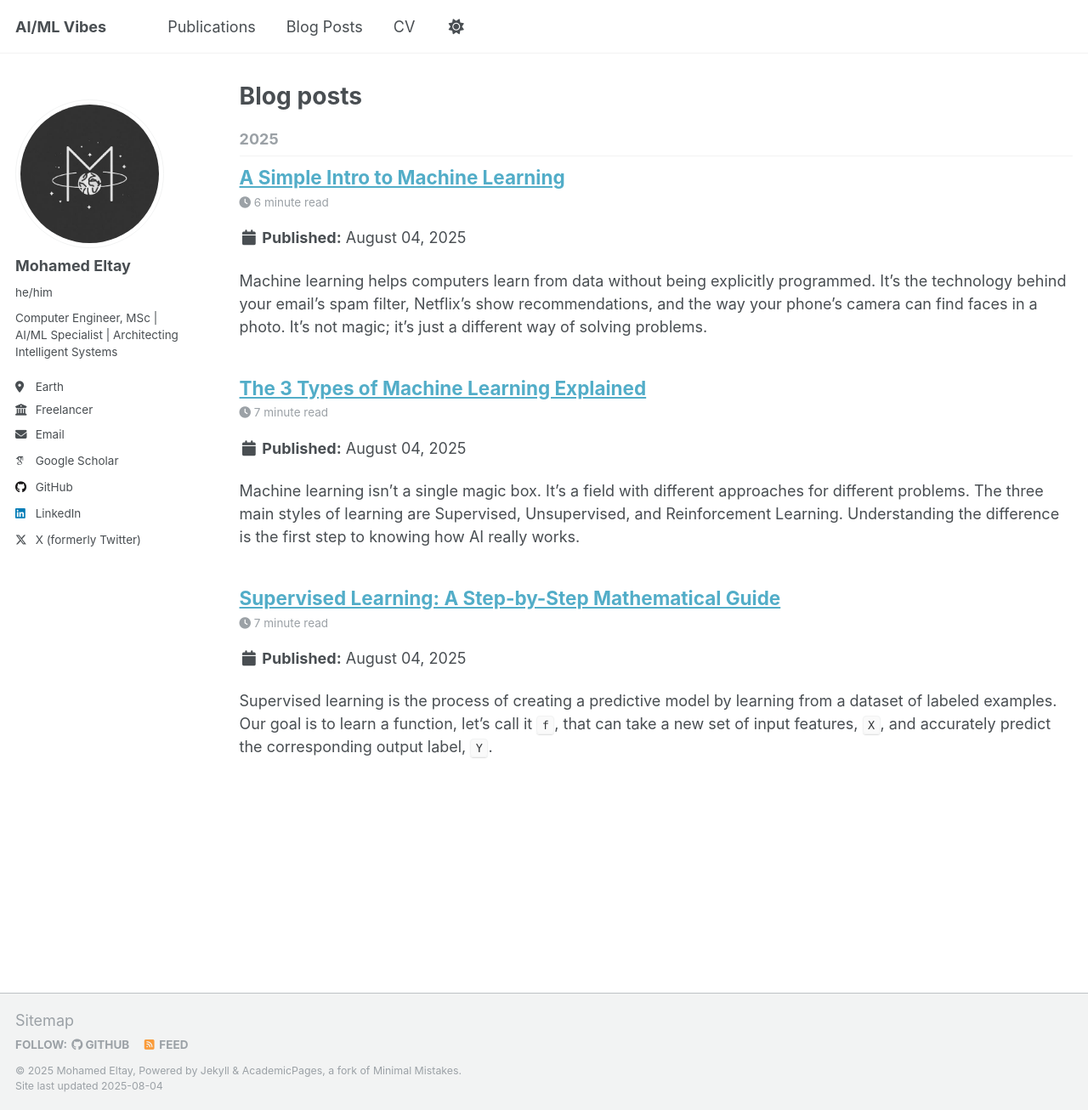
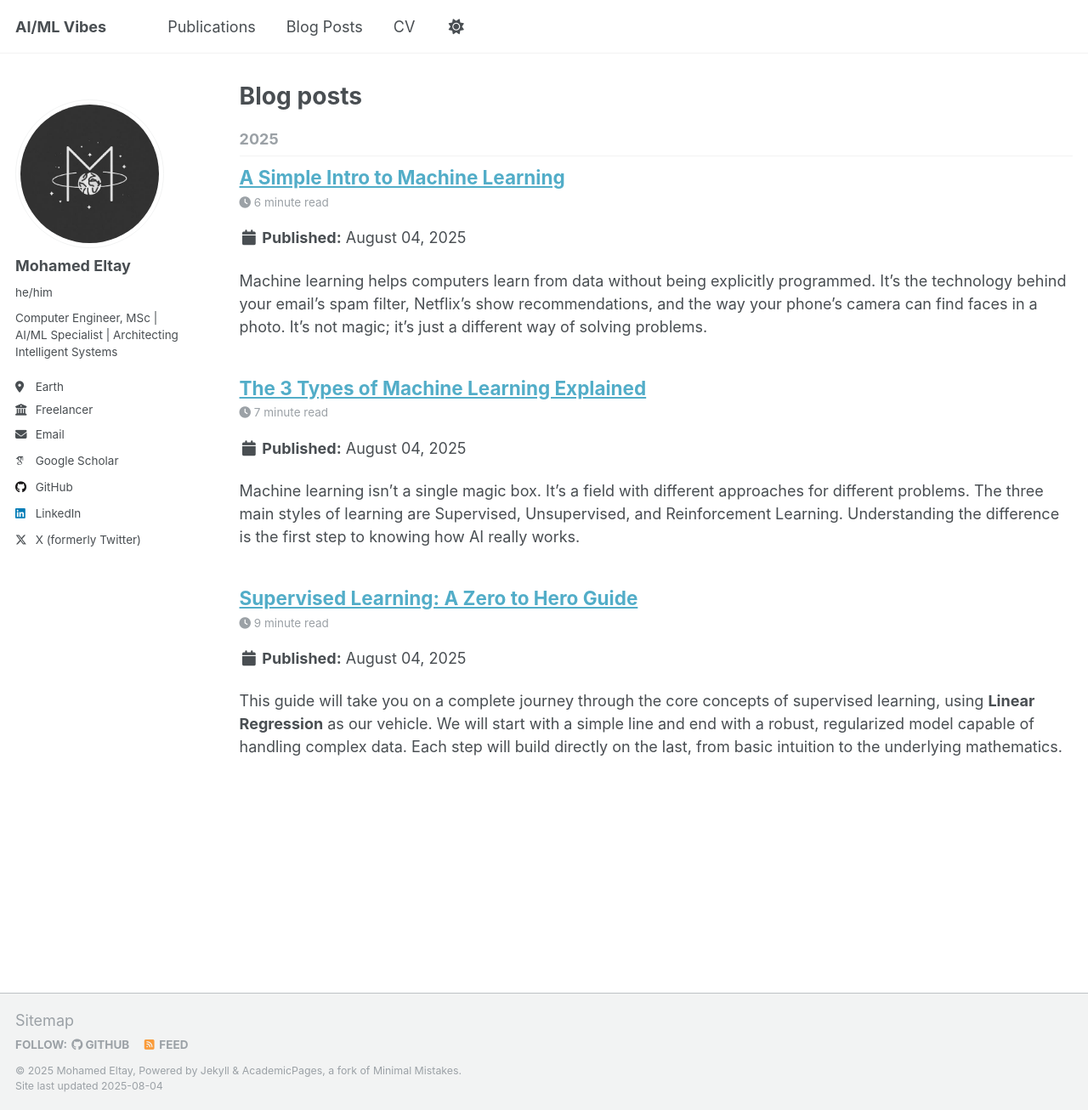
Before and after one commit to eltay89/eltay89.github.io, a Jekyll site: the page built from _pages/year-archive.html, in a window 1280 px wide and 1306 px high. Shown: the whole window at 85% size. Built offline with Jekyll 4.4.1, drawn with Linux system fonts in a browser that asks for light colours; some web fonts are replaced; a script that is not in the unit is left out; some of the changed lines change nothing that is shown.

Commit message:
Update 2025-08-04-deep-dive-supervised-learning.md

````diff
--- a/_posts/2025-08-04-deep-dive-supervised-learning.md
+++ b/_posts/2025-08-04-deep-dive-supervised-learning.md
@@ -1,7 +1,7 @@
 ---
-title: 'Supervised Learning: A Step-by-Step Mathematical Guide'
+title: 'Supervised Learning: A Zero to Hero Guide'
 date: 2025-08-04
-permalink: /posts/2024/05/supervised-learning-math-guide/
+permalink: /posts/2024/05/supervised-learning-zero-to-hero/
 tags:
   - machine-learning
   - supervised-learning
@@ -9,47 +9,27 @@
   - mathematics
   - theory
   - gradient-descent
+  - regularization
 ---
 
-Supervised learning is the process of creating a predictive model by learning from a dataset of labeled examples. Our goal is to learn a function, let's call it `f`, that can take a new set of input features, `X`, and accurately predict the corresponding output label, `Y`.
+This guide will take you on a complete journey through the core concepts of supervised learning, using **Linear Regression** as our vehicle. We will start with a simple line and end with a robust, regularized model capable of handling complex data. Each step will build directly on the last, from basic intuition to the underlying mathematics.
 
-This guide will walk you through the "how" and "why" of this process, focusing on the fundamental algorithm: **Linear Regression**. We will build it step-by-step, from the initial idea to the final optimization equations.
+## The Journey Ahead
 
-### The Scenario: Predicting House Prices
-
-To make this concrete, let's use a simple goal: **predicting the price of a house based on its size (square footage).**
-
-We have a dataset of houses where we know both the size and the price it sold for.
-
-| Size (sq. ft.), `x` | Price ($1000s), `y` |
-|---------------------|---------------------|
-| 2104                | 400                 |
-| 1600                | 330                 |
-| 2400                | 369                 |
-| 1416                | 232                 |
-| ...                 | ...                 |
-
-Our task is to create a model that, given a new house size (e.g., 1800 sq. ft.), can predict its price.
+1.  **Level 1: The Intuition** - Stating the problem and our intuitive goal.
+2.  **Level 2: The Language of Models** - Formalizing our goal with a hypothesis.
+3.  **Level 3: Measuring Failure** - Quantifying error with a cost function.
+4.  **Level 4: The Path to Improvement** - Introducing the Gradient Descent algorithm.
+5.  **Level 5: The Engine of Optimization** - Deriving the calculus for Gradient Descent.
+6.  **Level 6: Scaling Up** - Moving from one feature to many with Linear Algebra (Vectorization).
+7.  **Level 7: Beyond Straight Lines** - Handling non-linear data with Polynomial Regression.
+8.  **Level 8: The Hero's Challenge** - Understanding and combating Overfitting with Regularization.
 
 ---
 
-### Step 1: Define the Model's Form (The Hypothesis)
+### Level 1: The Intuition - Drawing a Line
 
-The simplest assumption we can make is that the relationship between size and price is linear. In other words, we want to draw a straight line that best fits our data points.
-
-The mathematical equation for a straight line is `y = mx + c`. In machine learning, we write this slightly differently, which we call our **hypothesis function**, `h(x)`:
-
-$$
-h_\theta(x) = \theta_0 + \theta_1 x
-$$
-
-Let's dissect every part of this:
--   `h(x)`: The hypothesis, which is our model's prediction for a given input `x`.
--   `x`: The input feature (the size of the house).
--   `θ₀` (theta-zero): This is the y-intercept (`c` in the original equation). It represents the base price of a house, even with zero square footage (a theoretical starting point).
--   `θ₁` (theta-one): This is the slope (`m` in the original equation). It represents the weight of our feature—how much the price increases for each additional square foot.
-
-Our goal is no longer abstract. It is now concrete: **We must find the values of `θ₀` and `θ₁` that define the "best" possible line.**
+Our goal is simple: predict a house's price based on its size. We have data. Intuitively, we know we need to draw a line through the data points that is the "best fit."
 
 ```plotly
 {
@@ -59,107 +39,192 @@
       "y": [400, 330, 369, 232, 540],
       "mode": "markers",
       "type": "scatter",
-      "name": "Actual Data"
-    },
-    {
-      "x": [1000, 3200],
-      "y": [150, 550],
-      "mode": "lines",
-      "type": "scatter",
-      "name": "A Possible Model (Line)"
+      "name": "Our Data"
     }
   ],
   "layout": {
-    "title": "Finding the Best Line Through the Data",
+    "title": "House Price vs. Size",
     "xaxis": {"title": "Size (sq. ft.)"},
     "yaxis": {"title": "Price ($1000s)"}
   }
 }
 ```
 
-### Step 2: Define "Best" (The Cost Function)
+This is our starting point. The rest of this guide is about rigorously defining "best fit" and finding a systematic way to achieve it.
 
-How do we measure if one line is better than another? We measure its **error**. For any single data point, the error is the vertical distance between the actual price (`y`) and the price our line predicted (`h(x)`).
+### Level 2: The Language of Models - The Hypothesis Function
 
-We need to aggregate this error across all our data points into a single number. This number is our **cost**. A low cost means a good model; a high cost means a bad model.
+We formalize "drawing a line" with a mathematical equation. This is our **hypothesis function**, `h(x)`.
 
-Here's how we build the cost function, called **Mean Squared Error (MSE)**, piece by piece:
+$$
+h_\theta(x) = \theta_0 + \theta_1 x
+$$
 
-1.  **Error for one point:** For the `i`-th house in our dataset, the error is `(h(x⁽ⁱ⁾) - y⁽ⁱ⁾)`.
-2.  **Make errors positive:** Some errors will be positive (prediction too high) and some negative (prediction too low). If we just add them, they could cancel out. To fix this, we square the error: `(h(x⁽ⁱ⁾) - y⁽ⁱ⁾)²`. This also has the nice property of penalizing larger errors much more than smaller ones.
-3.  **Sum all errors:** We do this for every one of our `m` data points and add them up:
-    $$ \sum_{i=1}^{m} (h_\theta(x^{(i)}) - y^{(i)})^2 $$
-4.  **Take the average:** To make the cost independent of the dataset size, we take the average by dividing by `m`. We also divide by `2` as a mathematical convenience that will simplify our calculus in the next step.
+-   `h(x)` is our model's prediction.
+-   `x` is our input feature (size).
+-   `θ₀` and `θ₁` are the **parameters** (or weights) of our model. `θ₀` is the y-intercept (base price), and `θ₁` is the slope (price increase per sq. ft.).
 
-This gives us our final cost function, `J(θ₀, θ₁)`:
+**Our Goal:** Find the values of `θ₀` and `θ₁` that create the best line.
 
+### Level 3: Measuring Failure - The Cost Function
+
+To find the "best" line, we must first be able to measure how "bad" a given line is. We do this with a **cost function**, `J(θ)`. It calculates a single number representing the total error of our model for the current `θ` values. We will use **Mean Squared Error (MSE)**.
+
+Let's build it logically:
+1.  **The error for one example `i`** is the difference between the predicted price and the actual price: `h(x⁽ⁱ⁾) - y⁽ⁱ⁾`.
+2.  **Square the error** to make it positive and to penalize large errors more: `(h(x⁽ⁱ⁾) - y⁽ⁱ⁾)²`.
+3.  **Sum the squared errors** for all `m` examples in our dataset: `Σ (h(x⁽ⁱ⁾) - y⁽ⁱ⁾)²`.
+4.  **Take the average** by dividing by `m` (and by `2` for later calculus convenience).
+
+This gives us our final cost function:
 $$
 J(\theta_0, \theta_1) = \frac{1}{2m} \sum_{i=1}^{m} (h_\theta(x^{(i)}) - y^{(i)})^2
 $$
 
-Our goal is now even more specific: **Find the values of `θ₀` and `θ₁` that minimize `J(θ₀, θ₁)`.**
+**Our Goal, Refined:** Find the `θ₀` and `θ₁` that **minimize** `J(θ₀, θ₁)`.
 
-### Step 3: Find the Minimum Cost (The Optimization Algorithm)
+### Level 4: The Path to Improvement - Gradient Descent
 
-We need an algorithm that can find the bottom of our cost function "bowl". The most common method is **Gradient Descent**.
+We have a cost function, which we can visualize as a 3D bowl. Our goal is to find the absolute bottom of this bowl. The **Gradient Descent** algorithm does this for us.
 
-**The Intuition:** Imagine you are standing on a foggy hill (the cost function) and you want to get to the very bottom (the minimum cost). You can't see the bottom, but you can feel the slope of the ground right where you are. The best strategy is to take a small step in the steepest downhill direction, and repeat until you can't go any lower.
+**The Analogy:** Imagine standing on a foggy hill. To get to the bottom, you check the slope of the ground where you are and take a step in the steepest downhill direction. Repeat until you reach the bottom.
 
-**The Math:**
-"The steepest downhill direction" is the negative of the **gradient**. The gradient is just a collection of all the partial derivatives of the cost function. We need to figure out how the cost `J` changes as we slightly change `θ₀` and `θ₁`.
+```mermaid
+graph TD
+    subgraph "Cost Function J(θ)"
+        direction LR
+        A((Start θ)) -- "Step 1" --> B((θ'))
+        B -- "Step 2" --> C((θ''))
+        C -- "..." --> D((Optimal θ))
+    end
+    style D fill:#9f9,stroke:#333,stroke-width:2px
+```
 
-The general update rule for Gradient Descent is:
+The algorithm repeatedly performs the following update:
+$$
+\theta_j := \theta_j - \alpha \frac{\partial}{\partial \theta_j} J(\theta_0, \theta_1)
+$$
+-   `:=` means we are updating the value of `θⱼ`.
+-   `α` (alpha) is the **learning rate**. It's a small number that controls how big our downhill steps are.
+-   `∂/∂θⱼ J(...)` is the **partial derivative**, which tells us the slope of the cost function with respect to that specific parameter `θⱼ`.
 
+### Level 5: The Engine of Optimization - The Calculus
+
+To implement Gradient Descent, we must compute the partial derivatives. This requires the chain rule.
+
+**1. Derivative with respect to `θ₀`:**
+$$
+\frac{\partial}{\partial \theta_0} J = \frac{1}{m} \sum_{i=1}^{m} (h_\theta(x^{(i)}) - y^{(i)})
+$$
+*(For a detailed derivation, see the previous response)*
+
+**2. Derivative with respect to `θ₁`:**
+$$
+\frac{\partial}{\partial \theta_1} J = \frac{1}{m} \sum_{i=1}^{m} (h_\theta(x^{(i)}) - y^{(i)})x^{(i)}
+$$
+*(For a detailed derivation, see the previous response)*
+
+With these derivatives, we have the complete algorithm for one feature:
+
+**Gradient Descent for Linear Regression**
 Repeat until convergence {
 <br>
-&nbsp;&nbsp;&nbsp;&nbsp;\\(\theta_j := \theta_j - \alpha \frac{\partial}{\partial \theta_j} J(\theta_0, \theta_1)\\)
+&nbsp;&nbsp;&nbsp;&nbsp;\\(\theta_0 := \theta_0 - \alpha \frac{1}{m} \sum_{i=1}^{m} (h_\theta(x^{(i)}) - y^{(i)})\\)
+<br>
+&nbsp;&nbsp;&nbsp;&nbsp;\\(\theta_1 := \theta_1 - \alpha \frac{1}{m} \sum_{i=1}^{m} (h_\theta(x^{(i)}) - y^{(i)})x^{(i)}\\)
 <br>
 }
 
--   `:=` is the assignment operator.
--   `α` (alpha) is the **learning rate**. It's a small number (e.g., 0.01) that controls how big of a step we take.
--   `∂/∂θⱼ J(...)` is the partial derivative—the slope of the cost function with respect to a single parameter `θⱼ`.
+### Level 6: Scaling Up - Vectorization
 
-Now, let's calculate those derivatives for our specific cost function. This requires the chain rule from calculus.
+What if we have multiple features, like size, number of bedrooms, and age of the house? Our hypothesis becomes cumbersome: `h(x) = θ₀ + θ₁x₁ + θ₂x₂ + θ₃x₃ + ...`
 
-**Derivative with respect to `θ₀`:**
+This is where **Linear Algebra** makes our lives easier. We represent our parameters and features as **vectors**.
+
+-   Let `θ` be a vector of our parameters:
+    $$ \theta = \begin{bmatrix} \theta_0 \\ \theta_1 \\ \vdots \\ \theta_n \end{bmatrix} $$
+-   Let `X` be a vector for one house's features (we add `x₀ = 1` for the intercept term):
+    $$ X = \begin{bmatrix} x_0 \\ x_1 \\ \vdots \\ x_n \end{bmatrix} $$
+
+Now, our hypothesis is simply the dot product:
 $$
-\frac{\partial}{\partial \theta_0} J = \frac{\partial}{\partial \theta_0} \frac{1}{2m} \sum (h_\theta(x) - y)^2 = \frac{1}{2m} \sum \frac{\partial}{\partial \theta_0} (\theta_0 + \theta_1 x - y)^2
-$$
-$$
-= \frac{1}{2m} \sum 2(\theta_0 + \theta_1 x - y) \cdot \frac{\partial}{\partial \theta_0}(\theta_0 + \theta_1 x - y)
-$$
-$$
-= \frac{1}{m} \sum (\theta_0 + \theta_1 x - y) \cdot 1 = \frac{1}{m} \sum (h_\theta(x) - y)
+h_\theta(X) = \theta^T X
 $$
 
-**Derivative with respect to `θ₁`:**
+Our cost function also becomes much cleaner:
 $$
-\frac{\partial}{\partial \theta_1} J = \frac{\partial}{\partial \theta_1} \frac{1}{2m} \sum (h_\theta(x) - y)^2 = \frac{1}{2m} \sum \frac{\partial}{\partial \theta_1} (\theta_0 + \theta_1 x - y)^2
-$$
-$$
-= \frac{1}{2m} \sum 2(\theta_0 + \theta_1 x - y) \cdot \frac{\partial}{\partial \theta_1}(\theta_0 + \theta_1 x - y)
-$$
-$$
-= \frac{1}{m} \sum (\theta_0 + \theta_1 x - y) \cdot x = \frac{1}{m} \sum (h_\theta(x) - y)x
+J(\theta) = \frac{1}{2m} \sum_{i=1}^{m} (\theta^T X^{(i)} - y^{(i)})^2
 $$
 
-### Step 4: Putting It All Together
+This vectorized form is not just neater—it's computationally far more efficient. Libraries like NumPy and TensorFlow are optimized for these vector and matrix operations.
 
-Now we have our final, specific update rules for Linear Regression with Gradient Descent. We initialize `θ₀` and `θ₁` to some values (e.g., 0) and then repeatedly run these updates:
+### Level 7: Beyond Straight Lines - Polynomial Regression
 
-Repeat {
-<br>
-&nbsp;&nbsp;&nbsp;&nbsp;\\(\text{temp0} := \theta_0 - \alpha \frac{1}{m} \sum_{i=1}^{m} (h_\theta(x^{(i)}) - y^{(i)})\\)
-<br>
-&nbsp;&nbsp;&nbsp;&nbsp;\\(\text{temp1} := \theta_1 - \alpha \frac{1}{m} \sum_{i=1}^{m} (h_\theta(x^{(i)}) - y^{(i)})x^{(i)}\\)
-<br>
-&nbsp;&nbsp;&nbsp;&nbsp;\\(\theta_0 := \text{temp0}\\)
-<br>
-&nbsp;&nbsp;&nbsp;&nbsp;\\(\theta_1 := \text{temp1}\\)
-<br>
-}
+What if our data is clearly not linear?
+We can still use linear regression to fit curves! The trick is **feature engineering**. We create new features by taking our existing features to a power.
 
-(We use temporary variables to ensure we update `θ₀` and `θ₁` simultaneously based on the *old* values).
+For example, to fit a quadratic curve, our hypothesis becomes:
+$$
+h_\theta(x) = \theta_0 + \theta_1 x + \theta_2 x^2
+$$
+To fit a cubic curve:
+$$
+h_\theta(x) = \theta_0 + \theta_1 x + \theta_2 x^2 + \theta_3 x^3
+$$
 
-This loop continues, and with each iteration, our line `h(x)` gets closer and closer to the best fit for the data. The cost `J(θ₀, θ₁)` decreases until it converges at the minimum. At that point, we have found our optimal parameters and our model is trained.
+**Important:** This is still considered **Linear Regression**! Why? Because the function is linear *with respect to the parameters `θ`*. We are still just finding the optimal weights for a set of features. We simply created the new features (`x²`, `x³`) ourselves.
+{: .notice--info}
+
+### Level 8: The Hero's Challenge - Overfitting & Regularization
+
+When we use high-degree polynomial features, we risk creating a model that is too complex. This leads to **overfitting**. The model learns the training data perfectly—including its noise—but fails to generalize to new, unseen data.
+
+<details>
+  <summary>Click to see a visual example of overfitting</summary>
+
+  Imagine fitting a very high-degree polynomial to our simple house price data. The line would wiggle wildly to pass through every single point. This model would be useless for prediction.
+
+  ```plotly
+  {
+    "data": [
+      {
+        "x": [2104, 1600, 2400, 1416, 3000],
+        "y": [400, 330, 369, 232, 540],
+        "mode": "markers", "type": "scatter", "name": "Data"
+      },
+      {
+        "x": [1400, 1600, 1800, 2000, 2200, 2400, 2600, 2800, 3000],
+        "y": [230, 335, 320, 410, 390, 360, 450, 480, 545],
+        "mode": "lines", "type": "scatter", "name": "Overfit Model (wiggly)", "line": {"shape": "spline", "smoothing": 1.3}
+      },
+      {
+        "x": [1400, 3000], "y": [250, 530], "mode": "lines", "type": "scatter", "name": "Good Fit Model"
+      }
+    ],
+    "layout": { "title": "Overfitting vs. Good Fit" }
+  }
+  ```
+</details>
+
+**The Solution: Regularization**
+Regularization is a technique to prevent overfitting by penalizing large parameter values. The intuition is that simpler models (with smaller `θ` values) generalize better. We add a **penalty term** to our cost function.
+
+$$
+J_{reg}(\theta) = \underbrace{\frac{1}{2m} \sum_{i=1}^{m} (h_\theta(x^{(i)}) - y^{(i)})^2}_{\text{Original Cost}} + \underbrace{\lambda \sum_{j=1}^{n} \theta_j^2}_{\text{Regularization Penalty}}
+$$
+
+-   `λ` (lambda) is the **regularization parameter**. It controls the strength of the penalty.
+-   We sum the squares of the parameters `θ₁` through `θₙ` (we usually don't penalize `θ₀`).
+
+This specific type is called **L2 Regularization** (or Ridge Regression). It forces the model to keep the weights small, resulting in a smoother, simpler function that generalizes better. Another type, **L1 Regularization** (Lasso), uses `λ Σ|θⱼ|` and can shrink some parameters all the way to zero, effectively performing feature selection.
+
+### The Journey's End
+
+Congratulations! You have journeyed from the simple idea of "drawing a line" to a complete, robust, and regularized regression framework. You now understand:
+-   How to frame a problem with a **hypothesis**.
+-   How to measure success with a **cost function**.
+-   How to systematically improve with **Gradient Descent**.
+-   How to handle complex problems with **vectorization** and **polynomial features**.
+-   How to prevent the most common failure mode, **overfitting**, with **regularization**.
+
+This deep understanding of Linear Regression provides the foundation for comprehending nearly every other supervised learning algorithm you will encounter.
````
